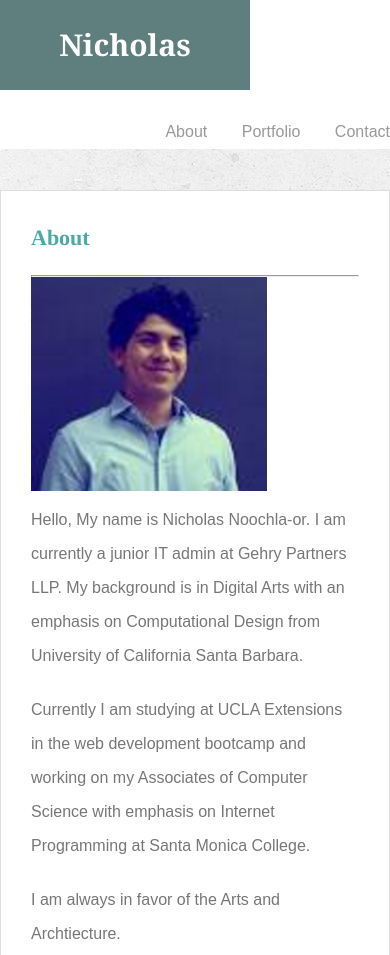
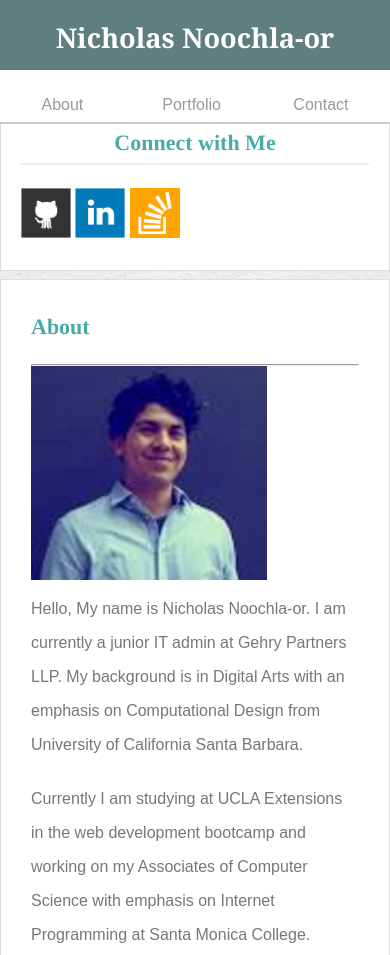
Before and after one commit to FlintSable/Basic-Portfolio-MediaQ, a plain HTML site: page index.html in a window 390 px wide. Shown: the top 955 px of the page. Drawn offline with Linux system fonts and the light colour scheme.

Commit message:
Adding mobile media Q

```diff
--- a/assets/css/style.css
+++ b/assets/css/style.css
@@ -68,18 +68,17 @@ a:hover {
 br {
     clear: both;
 }
+/*general mobile*/
 
-/*general mobile*/
-@media only screen and (max-width: 425px){
+@media only screen and (max-width: 426px) {
     .container {
-    clear: both;
-    margin: 0 auto;
-    width: 100%;
-    max-width: 960px;
+        clear: both;
+        margin: 0 auto;
+        width: 100%;
+        max-width: 960px;
+    }
 }
 
-
-}
 
 /*general tablet*/
 @media only screen and (min-width: 425px) and ( max-width: 768px) {
@@ -102,7 +101,7 @@ br {
     width: 100%;
     background-color: #fff;
     color: #999999;
-    border-bottom: 2px soid #ccc;
+    border-bottom: 2px solid #ccc;
 }
 
 #logo {
@@ -114,7 +113,7 @@ br {
     line-height: 90px;
     color: #fff;
     font-weight: 700;
-    font-size: 30px;
+    font-size:  1.875em;
     text-decoration: none;
     background: #4aaaa5;
 }
@@ -148,8 +147,39 @@ nav a:first-child {
 }
 
 /*header mobile*/
-@media only screen and (max-width: 425px){
 
+@media only screen and (max-width: 426px) {
+
+    #logo {
+        width: 100%;
+        height: 70px;
+        line-height: 75px;
+        font-size:  1.700em;
+
+    }
+    #logo:hover,
+    input[type=submit]:hover {
+        background: #5E7F7E;
+    }
+    nav {
+        float: left;
+        width:100%;
+        margin-top: 18px;
+        display: inline;
+    }
+    nav a {
+        margin-left: 0px;
+        padding-left: 0px;
+        text-align: center;
+        line-height: 18px;
+        width: 32%;
+    }
+    nav a:hover {
+        color: #5E7F7E;
+    }
+    nav a:first-child {
+        border-left: 0 none;
+    }
 }
 
 /*header tablet*/
@@ -178,8 +208,11 @@ footer {
 }
 
 /*footer mobile*/
-@media only screen and (max-width: 425px){
 
+@media only screen and (max-width: 426px) {
+    footer {
+        padding: 17px 0;
+    }
 }
 
 /*footer tablet*/
@@ -217,8 +250,12 @@ footer,
 }
 
 /*sticky footer mobile*/
-@media only screen and (max-width: 425px){
 
+@media only screen and (max-width: 426px) {
+    footer,
+    .push {
+        height: 76px;
+    }
 }
 
 /*sticky footer tablet*/
@@ -247,6 +284,7 @@ footer,
 
 h3,
 .sidebar h2 {
+    text-align: center;
     padding-bottom: 20px;
     margin-bottom: 15px;
     line-height: 22px;
@@ -270,9 +308,42 @@ h3,
 }
 
 /*sidebar mobile*/
-@media only screen and (max-width: 425px){
+@media only screen and (max-width: 426px) {
+    .sidebar {
+        padding: 20px;
+        width: 100%;
+        max-width: 425px;
+        float: left;
+        margin-bottom: 8px;
+        background: #fff;
+        border: 1px solid #ddd;
+        clear: both;
+    }
+    h3,
+    .sidebar h2 {
+        padding-bottom: 20px;
+        margin-bottom: 15px;
+        line-height: 0px;
+        border-bottom: 2px solid #eee;
+    }
+    .social {
+        width: 50px;
+        height: 50px;
+        margin-top: 8px;
+        margin-right: 5px;
+    }
+    .social:last-child {
+        margin-right: 0;
+    }
+    .social:hover {
+        cursor: pointer;
+        opacity: .8;
+    }
+    #connect {
+        margin: auto;
+    }
+}
 
-}
 
 /*sidebar tablet*/
 @media only screen and (min-width: 425px) and ( max-width: 768px) {
@@ -302,8 +373,20 @@ h3,
 }
 
 /*main mobile*/
-@media only screen and (max-width: 425px){
+@media only screen and (max-width: 426px){
+    #main-container {
+    padding-top: 122px;
+}
 
+.main-section {
+    padding: 30px;
+    margin: 0 0 40px 0;
+    width: 100%;
+    max-width: 650px;
+    float: left;
+    background: #fff;
+    border: 1px solid #ddd;
+}
 }
 
 /*main tablet*/
--- a/index.html
+++ b/index.html
@@ -25,6 +25,17 @@
 
     <div class="wrapper">
     	<div id="main-container" class="container">
+        <section class="sidebar">
+                <div id="connect">
+                    <h2>Connect with Me</h2>
+                    <a href="https://github.com/FlintSable"><img src="assets/images/github-128.png" class="social" alt="GitHub"></a>
+
+                    <a href="https://www.linkedin.com/in/nicholas-noochla-or-45317bb5?trk=hp-identity-photo"><img src="assets/images/linkedin-128.png" class="social" alt="LinkedIn"></a>
+
+                    <a href="http://stackoverflow.com/users/3333954/flintsable?tab=profile"><img src="assets/images/stackoverflow-128.png" class="social" alt="Stack Overflow"></a>
+
+                </div>
+        </section>
         <section class="main-section">
                 <h2>About</h2>
                 <hr>
@@ -43,17 +54,7 @@
                 </p>
         </section>
 
-            <section class="sidebar">
-                <div id="connect">
-                	<h2>Connect with Me</h2>
-                    <a href="https://github.com/FlintSable"><img src="assets/images/github-128.png" class="social" alt="GitHub"></a>
 
-                    <a href="https://www.linkedin.com/in/nicholas-noochla-or-45317bb5?trk=hp-identity-photo"><img src="assets/images/linkedin-128.png" class="social" alt="LinkedIn"></a>
-
-                    <a href="http://stackoverflow.com/users/3333954/flintsable?tab=profile"><img src="assets/images/stackoverflow-128.png" class="social" alt="Stack Overflow"></a>
-
-                </div>
-            </section>
 
             <div class="push"></div>
         </div>
```
